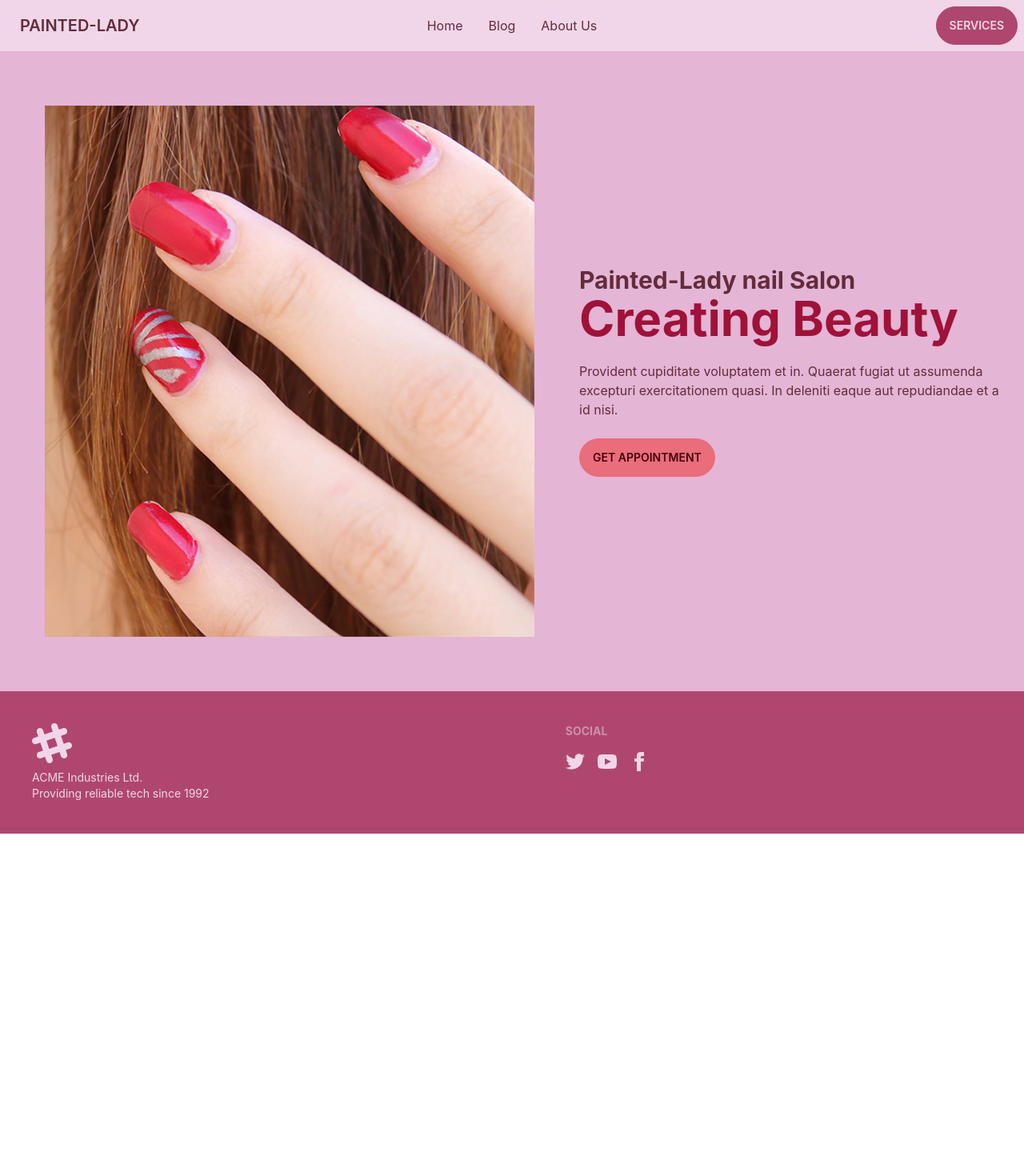
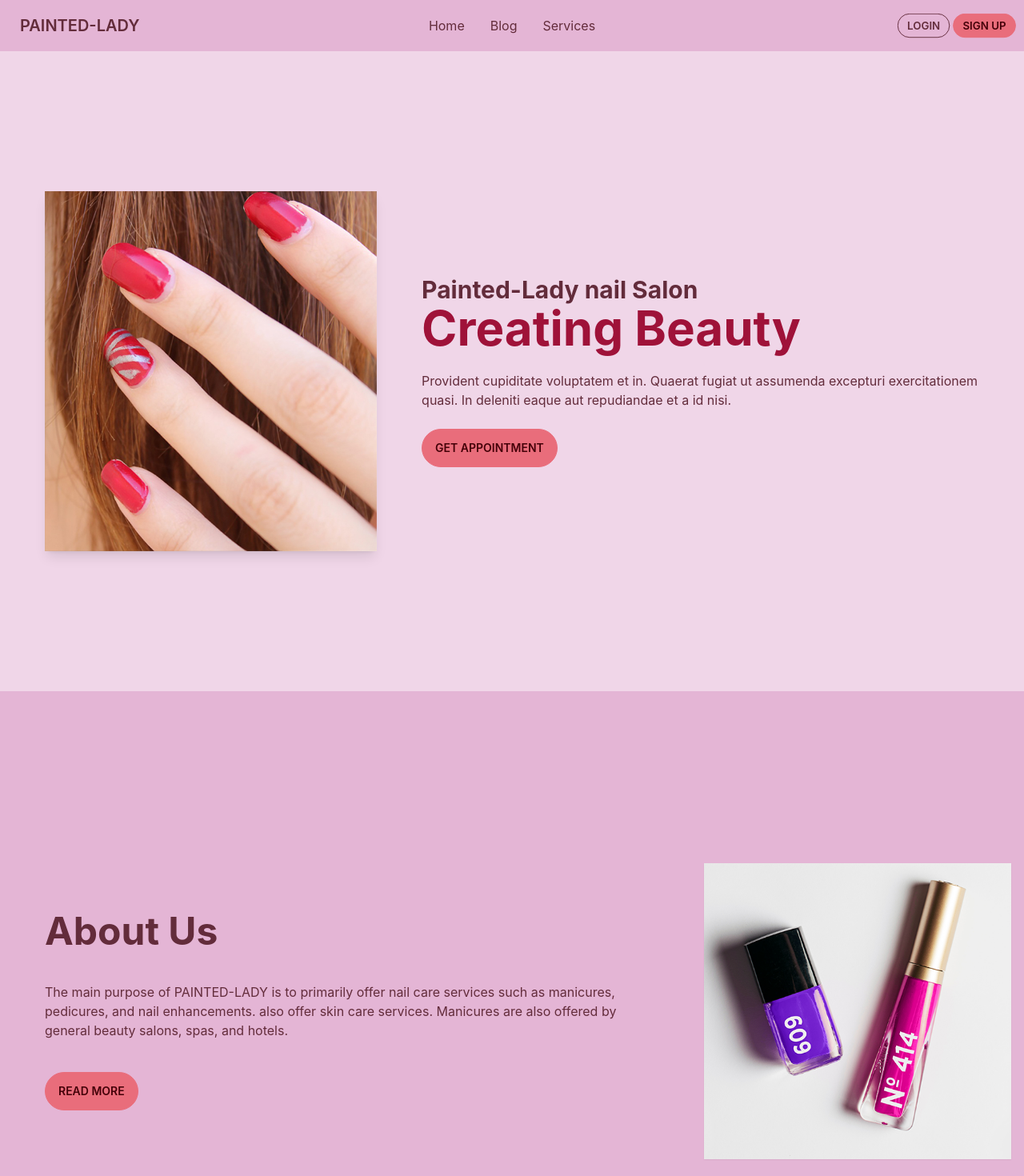
Before and after one commit to Sumaiya-topu/painted-Lady-client, a React (Create React App) app: page / in a window 1280 px wide. Shown: the top 1470 px of the page at 80% size. Before the commit the page ends 1042 px from the top, so only its background shows below. Built offline with nearby package versions, Linux system fonts and the light colour scheme.

Commit message:
about us as extra section done

```diff
--- /dev/null
+++ b/src/Component/AboutUs/AboutUs.js
@@ -0,0 +1,20 @@
+import React from 'react';
+import about from '../../assets/images/about.png'
+
+const AboutUs = () => {
+    return (
+        <div className=" hero min-h-screen bg-base-200">
+            <div className="hero-content    flex-col lg:flex-row-reverse">
+                <img src={about} className="max-w-sm shadow-sm" alt='' />
+                <div className='p-10 '>
+                    <h1 className="text-5xl font-bold">About Us</h1>
+                    <p className='py-10'>The main purpose of <span>PAINTED-LADY</span> is to primarily offer nail care services such as manicures, pedicures, and nail enhancements. also offer skin care services. Manicures are also offered by general beauty salons, spas, and hotels.</p>
+                    <button className="btn btn-primary">Read more </button>
+                </div>
+            </div>
+        </div>
+
+    )
+};
+
+export default AboutUs;
--- /dev/null
+++ b/src/Component/Login/Login.js
@@ -0,0 +1,39 @@
+import React from 'react';
+import { Link } from 'react-router-dom';
+
+const Login = () => {
+    return (
+        <div className="hero min-h-screen bg-base-200 ">
+            <div className="hero-content w-3/4 mx-auto flex-col lg:flex-row-reverse">
+                <div className="text-center lg:text-left">
+                    <h1 className="text-5xl font-bold">Login now!</h1>
+                    <p className="py-6">Provident cupiditate voluptatem et in. Quaerat fugiat ut assumenda excepturi exercitationem quasi. In deleniti eaque aut repudiandae et a id nisi.</p>
+                </div>
+                <div className="card flex-shrink-0 w-full max-w-sm shadow-2xl bg-base-100">
+                    <div className="card-body">
+                        <div className="form-control">
+                            <label className="label">
+                                <span className="label-text">Email</span>
+                            </label>
+                            <input type="text" placeholder="email" className="input input-bordered" />
+                        </div>
+                        <div className="form-control">
+                            <label className="label">
+                                <span className="label-text">Password</span>
+                            </label>
+                            <input type="text" placeholder="password" className="input input-bordered" />
+                            <label className="label">
+                                <Link to='#' className="label-text-alt link link-hover">Forgot password?</Link>
+                            </label>
+                        </div>
+                        <div className="form-control mt-6">
+                            <button className="btn btn-primary">Login</button>
+                        </div>
+                    </div>
+                </div>
+            </div>
+        </div>
+    );
+};
+
+export default Login;
--- /dev/null
+++ b/src/Component/Pricing/Pricing.js
@@ -0,0 +1,11 @@
+import React from 'react';
+
+const Pricing = () => {
+    return (
+        <div>
+            <p> Our Pricing</p>
+        </div>
+    );
+};
+
+export default Pricing;
--- /dev/null
+++ b/src/Component/Services/Services.js
@@ -0,0 +1,11 @@
+import React from 'react';
+
+const Services = () => {
+    return (
+        <div>
+            <p>This is service page</p>
+        </div>
+    );
+};
+
+export default Services;
--- a/src/Component/Shared/Home/Home.js
+++ b/src/Component/Shared/Home/Home.js
@@ -1,17 +1,25 @@
 import React from 'react';
 import banner from "../../../assets/images/banner_ing.jpg";
+import AboutUs from '../../AboutUs/AboutUs';
+import Pricing from '../../Pricing/Pricing';
 import './Home.css';
 const Home = () => {
     return (
-        <div className="hero min-h-screen bg-base-200">
-            <div className="hero-content flex-col lg:flex-row">
-                <img src={banner} className="  p-10 " alt='' />
-                <div>
-                    <h1 className="text-3xl font-bold">Painted-Lady nail Salon <br /><span className=' text-rose-800 text-6xl '>Creating Beauty</span></h1>
-                    <p className="py-6">Provident cupiditate voluptatem et in. Quaerat fugiat ut assumenda excepturi exercitationem quasi. In deleniti eaque aut repudiandae et a id nisi.</p>
-                    <button className="btn btn-primary">Get Appointment</button>
+        <div>
+            <div className="hero min-h-screen bg-base-100">
+                <div className="hero-content flex-col lg:flex-row">
+                    <div className="p-10 ">
+                        <img src={banner} alt='' className='shadow-lg ' />
+                    </div>
+                    <div>
+                        <h1 className="text-3xl font-bold">Painted-Lady nail Salon <br /><span className=' text-rose-800 text-6xl '>Creating Beauty</span></h1>
+                        <p className="py-6">Provident cupiditate voluptatem et in. Quaerat fugiat ut assumenda excepturi exercitationem quasi. In deleniti eaque aut repudiandae et a id nisi.</p>
+                        <button className="btn btn-primary">Get Appointment</button>
+                    </div>
                 </div>
             </div>
+            <AboutUs></AboutUs>
+            <Pricing></Pricing>
         </div>
     );
 };
--- a/src/Component/Shared/Navbar/Navbar.js
+++ b/src/Component/Shared/Navbar/Navbar.js
@@ -5,11 +5,11 @@ const Navbar = () => {
     const menuItems = <>
         <li><Link to='/'>Home</Link></li>
         <li><Link to='/blog'>Blog</Link></li>
-        <li><Link to='/'>About Us</Link></li>
+        <li><Link to='/services'>Services</Link></li>
     </>
     return (
         <div>
-            <div className="navbar bg-base-100">
+            <div className="navbar bg-base-200">
                 <div className="navbar-start">
                     <div className="dropdown">
                         <label tabIndex={0} className="btn btn-ghost lg:hidden">
@@ -19,6 +19,8 @@ const Navbar = () => {
                             {
                                 menuItems
                             }
+                            <Link to='/login' className="btn btn-sm btn-outline ">Login</Link >
+                            <Link to='/signup' className="btn btn-sm btn-primary">Sign up</Link >
                         </ul>
                     </div>
                     <Link to='/' className="btn btn-ghost normal-case text-xl">PAINTED-LADY</Link>
@@ -28,8 +30,9 @@ const Navbar = () => {
                         {menuItems}
                     </ul>
                 </div>
-                <div className="navbar-end">
-                    <Link to='/services' className="btn">Services</Link >
+                <div className="navbar-end hidden lg:flex ">
+                    <Link to='/login' className="btn btn-sm btn-outline ">Login</Link >
+                    <Link to='/signup' className="btn btn-sm btn-primary">Sign up</Link >
                 </div>
             </div>
         </div>
--- /dev/null
+++ b/src/Component/SignUp/SignUp.js
@@ -0,0 +1,11 @@
+import React from 'react';
+
+const SignUp = () => {
+    return (
+        <div>
+
+        </div>
+    );
+};
+
+export default SignUp;
```
Also changed, not shown: src/Router/Routes/Routes.js (+10 -0 lines).
